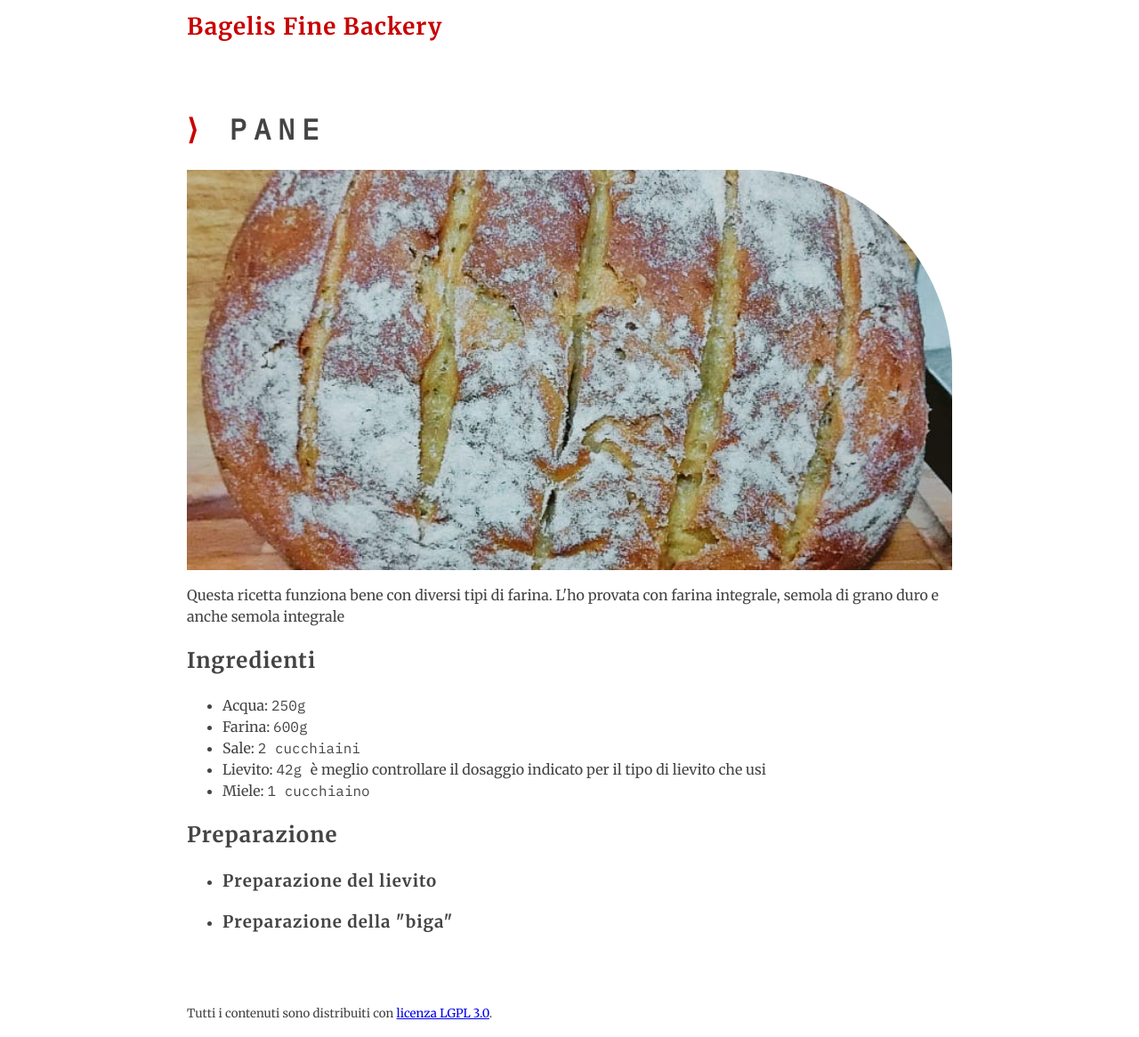
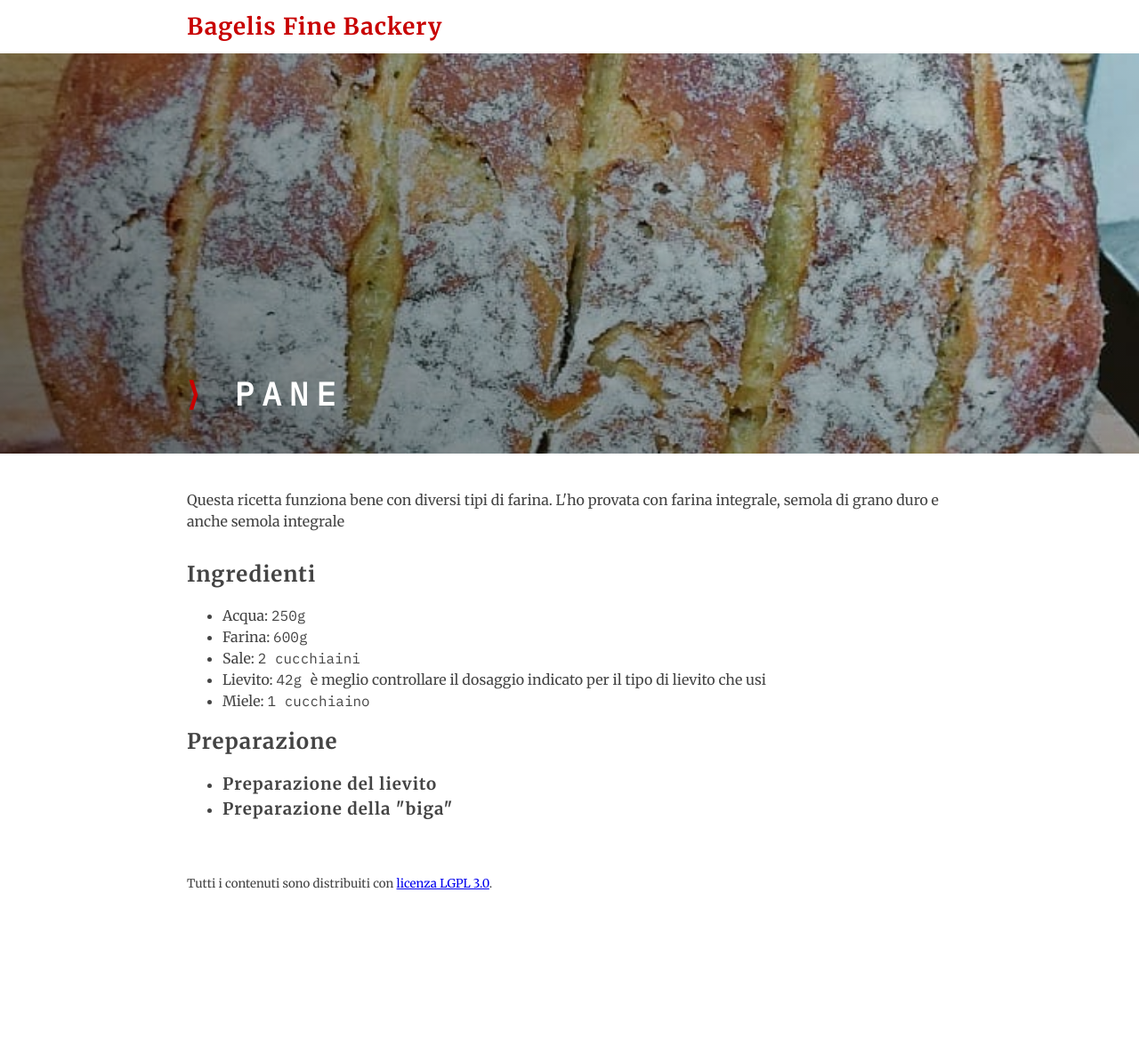
Before and after one commit to leeppolis/bagelis, a Jekyll site: the page built from _posts/2019-12-05-pane.md, in a window 1280 px wide. Shown: the whole page at 89% size. Built offline with Jekyll 4.4.1, drawn with Linux system fonts in a browser that asks for light colours; after the commit the page ends 1034 px from its top, so only the background shows below that.

Commit message:
New template changes

```diff
--- a/_layouts/Recipe.html
+++ b/_layouts/Recipe.html
@@ -1,14 +1,23 @@
 ---
 layout: default
 ---
-<div class="bg-container bg-recipe">
+<div class="bg-recipe">
+    {% if page.image != '' %}
+    <div class="bg-image">
+        <img src="{{ site.baseurl }}/{{ page.image }}" alt="">
+        <div class="title">
+            <div class="bg-container">
                 <h1><span class="bullet">⟩</span> {{ page.title }}</h1>
-
-    {% if page.image != '' %}
-    <div class="image">
-        <img src="{{ site.baseurl }}/{{ page.image }}" alt="">
+            </div>
+        </div>
     </div>
     {% endif %}
+    {% if page.image == '' %}
+        <div class="bg-container">
+            <h1><span class="bullet">⟩</span> {{ page.title }}</h1>
+        </div>
+    {% endif %}
+    <div class="bg-container">
 
         <div class="description">
             <p>{{ page.description }}</p>
@@ -64,3 +73,4 @@ layout: default
             </ul>
         </div>
     </div>
+</div>
--- a/assets/css/style.css
+++ b/assets/css/style.css
@@ -15,6 +15,13 @@ body {
 h1, h2, h3, h4, h5 {
     font-weight: 700;
     letter-spacing: 1px;
+    margin: 0;
+    padding: 0;
+}
+
+p {
+    font-size: 16px;
+    margin: 0 0 30px 0;
 }
 
 .bg-header {
@@ -31,8 +38,6 @@ h1, h2, h3, h4, h5 {
     color: rgb(200,0,0);
     font-size: 18px;
     line-height: 40px;
-    margin: 0;
-    padding: 0;
     text-align: left;
 }
 
@@ -135,8 +140,16 @@ h1, h2, h3, h4, h5 {
 
 .bg-recipe h1 {
     font-family: 'IBM Plex Mono', monospace;
+    font-size: 22px;
     letter-spacing: .25em;
+    margin: 0;
     text-transform: uppercase;
+}
+
+@media screen and (min-width:768px) {
+    .bg-recipe h1 {
+        font-size: 36px;
+    }
 }
 
 .bg-recipe h1 span {
@@ -144,18 +157,42 @@ h1, h2, h3, h4, h5 {
     display: inline-block;
 }
 
-.bg-recipe .image {
-    border-radius: 0 25vh 0 0;
+.bg-recipe .bg-image {
     display: block;
     height: 50vh;
     overflow: hidden;
+    position: relative;
     width: auto;
 }
 
-.bg-recipe .image img {
+.bg-recipe .bg-image .title {
+    background: linear-gradient(45deg, rgba(0,0,0,.5) 0%,rgba(0,0,0,0) 100%);
+    bottom: 0;
+    display: flex;
+    flex-direction: column-reverse;
+    height: auto;
+    left: 0;
+    position: absolute;
+    right: 0;
+    top: 0;
+    width: auto;
+    z-index: 2;
+}
+
+.bg-recipe .bg-image .title h1 {
+    color: #fff;
+}
+
+.bg-recipe .bg-image img {
     display: block;
     height: 100%;
     object-fit: cover;
     object-position: center center;
     width: 100%;
 }
+
+.bg-recipe .bg-image .bg-container {
+    flex: 0 0 auto;
+    max-width: 900px;
+    width: 100%;
+}
```
Lines whose indentation alone changed are shown as unchanged.
